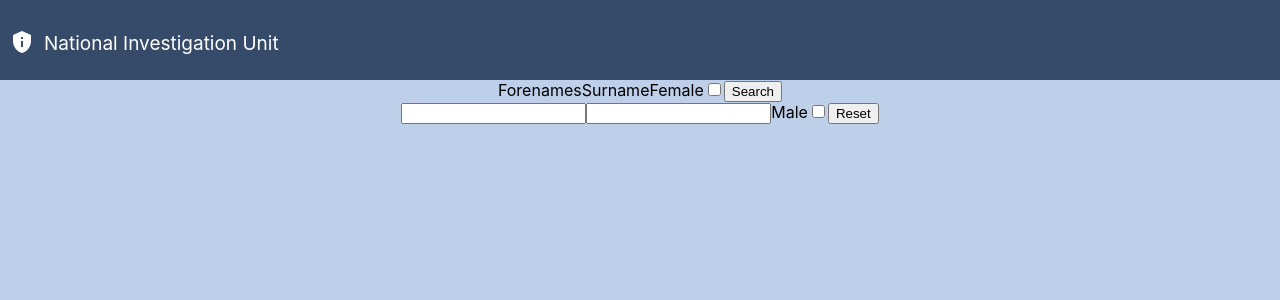
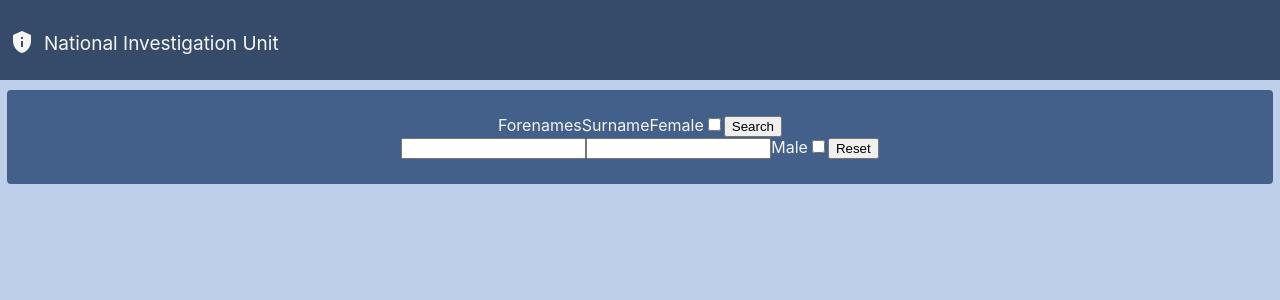
Before and after one commit to victoriamanicom/FP-Group1, a React (Create React App) app in the folder Frontend/fp-group1/: page / in a window 1280 px wide. Shown: the top 300 px of the page. Built offline with nearby package versions, Linux system fonts and the light colour scheme.

Commit message:
FP1-1 #CSS styling on SearchBar component

```diff
--- a/Frontend/fp-group1/src/App.css
+++ b/Frontend/fp-group1/src/App.css
@@ -16,7 +16,7 @@ div.App {
   justify-content: center;
   text-align: left;
   font-size: 19px;
-  color: white;
+  color: whitesmoke;
 }
 
 /* @keyframes App-logo-spin {
--- /dev/null
+++ b/Frontend/fp-group1/src/components/searchBar/SearchBar.css
@@ -0,0 +1,7 @@
+#searchBarForm {
+  margin: 10px 7px;
+  padding: 25px;
+  background-color: #43608a;
+  color: whitesmoke;
+  border-radius: 4px;
+}
--- a/Frontend/fp-group1/src/components/searchBar/SearchBar.jsx
+++ b/Frontend/fp-group1/src/components/searchBar/SearchBar.jsx
@@ -1,4 +1,4 @@
-
+import './SearchBar.css';
 
 const SearchBar = ({handleSearch}) => {
 
```
